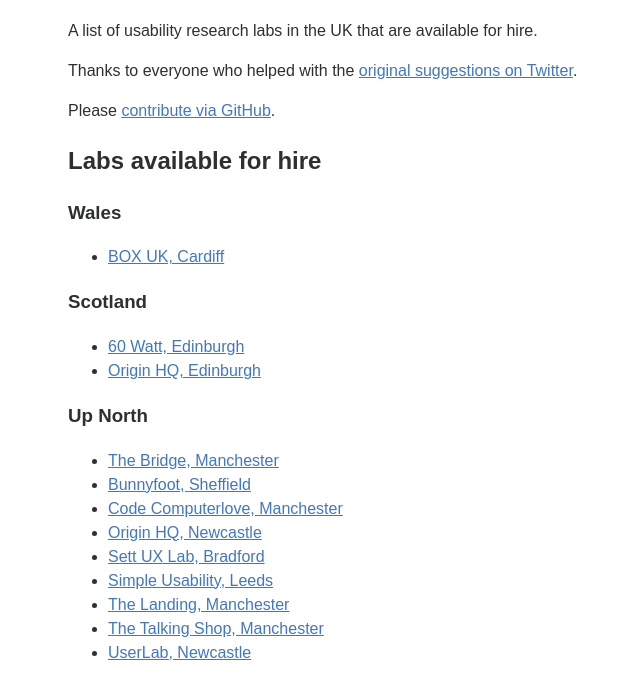
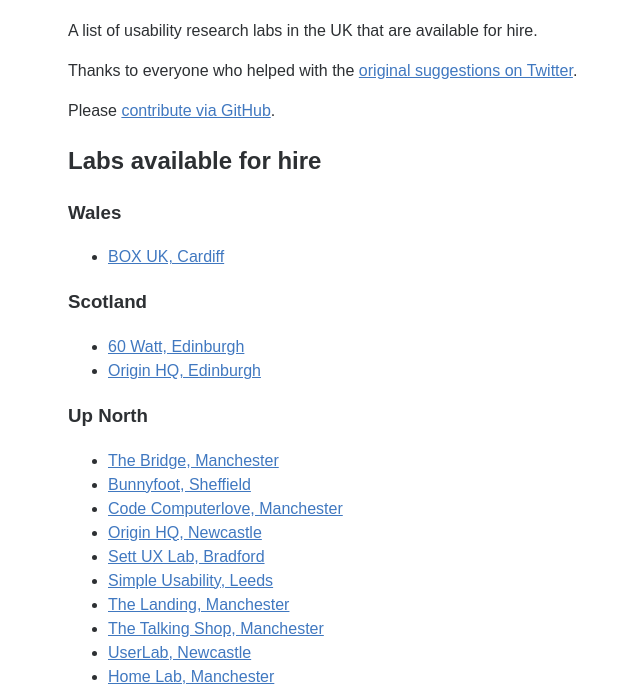
Before and after one commit to benjystanton/usability-labs, a plain HTML site: page index.html in a window 1280 px wide. Shown: the part 104-792 px from the top of the page, without its empty margins (252-892 px from the left). Drawn offline with Linux system fonts and the light colour scheme.

Commit message:
Adding home lab

```diff
--- a/index.html
+++ b/index.html
@@ -44,6 +44,7 @@
 			<li><a href="http://www.thelanding.org.uk/interactive-media-labs">The Landing, Manchester</a></li>
 			<li><a href="http://www.thetalkingshop.co.uk/studios/">The Talking Shop, Manchester</a></li>
 			<li><a href="http://www.userlab.co.uk/">UserLab, Newcastle</a></li>
+			<li><a href="http://www.homeuxlab.com/">Home Lab, Manchester</a></li>
 		</ul>
 
 		<h3>Down South</h3>
```
